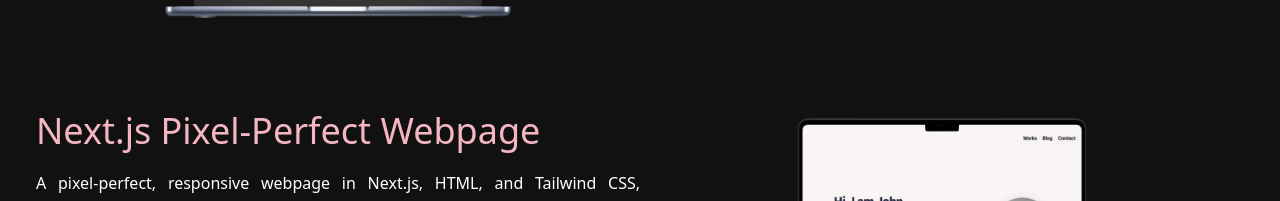
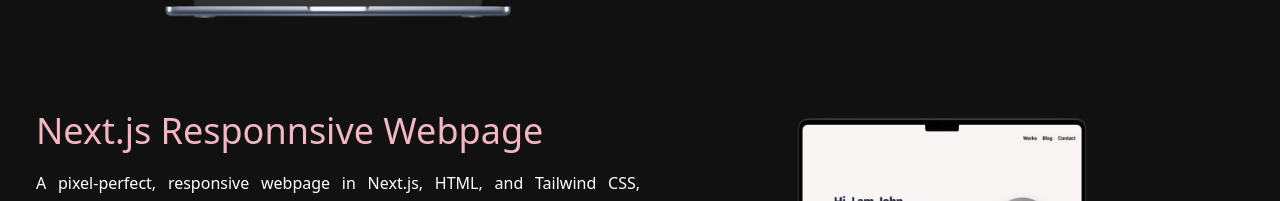
Before and after one commit to jasmineshamim/hackathon_2_Personal_Portfolio, a Next.js app: page / in a window 1280 px wide. Shown: the part 1504-1705 px from the top of the page. Built offline with nearby package versions, Linux system fonts and the light colour scheme.

Commit message:
Update Latest.tsx

```diff
--- a/src/app/_components/Latest.tsx
+++ b/src/app/_components/Latest.tsx
@@ -23,7 +23,7 @@
       link: 'https://clothing-brand-web.vercel.app/', // Different link for each project
     },
     {
-      title: 'Next.js Pixel-Perfect Webpage',
+      title: 'Next.js Responnsive Webpage',
       description:
         'A pixel-perfect, responsive webpage in Next.js, HTML, and Tailwind CSS, precisely matching the Figma design with optimized structure and seamless cross-device experience.',
       imageSrc: '/images/moCup3.png',
```
